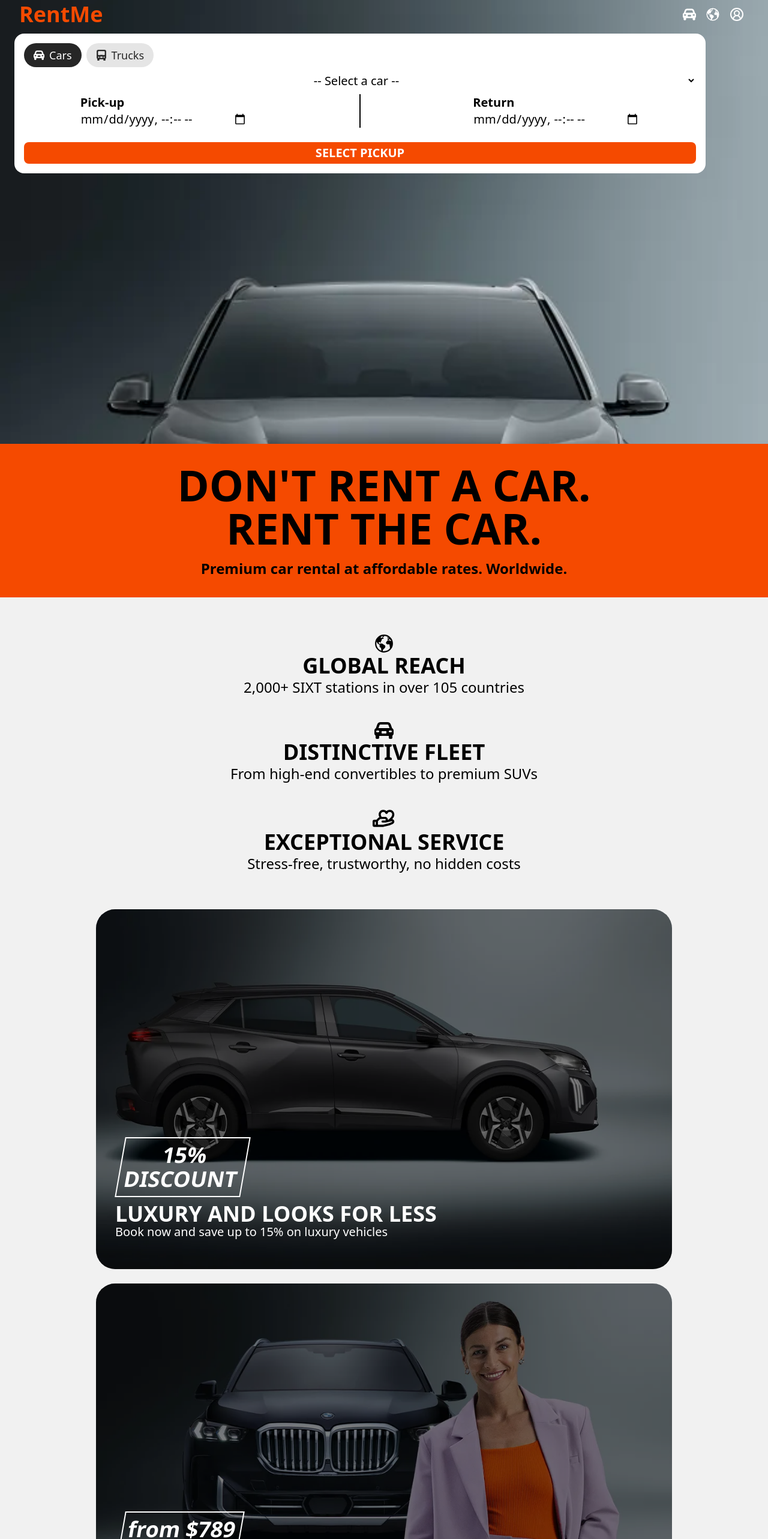
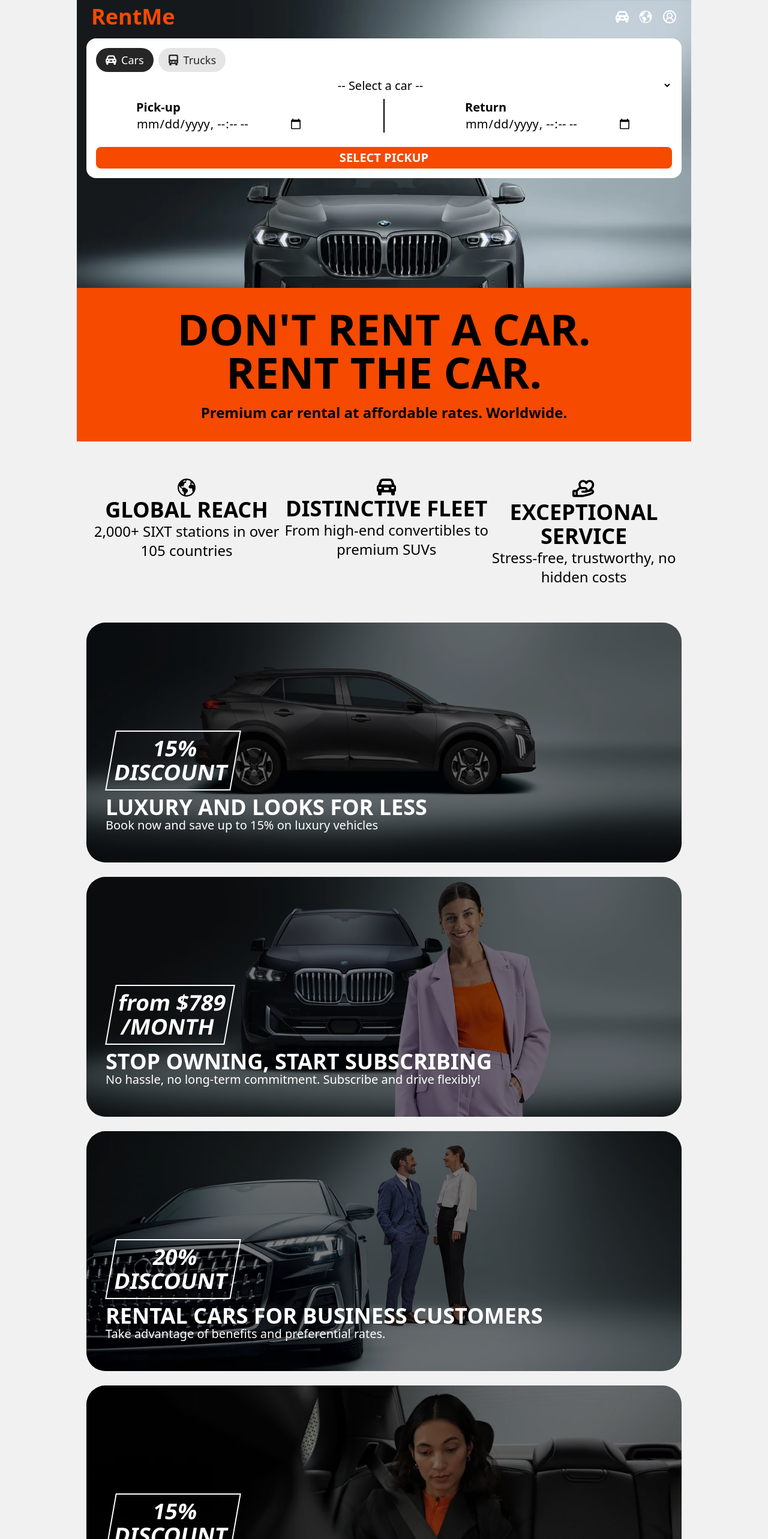
Before and after one commit to michelezedda/rentme, a React (Vite) app: page / in a window 1280 px wide. Shown: the top 2566 px of the page at 60% size. Built offline with nearby package versions, Linux system fonts and the light colour scheme; a web font is replaced by a local one; what tailwindcss-motion would draw is missing.

Commit message:
media queries completed

```diff
--- a/src/components/Footer.jsx
+++ b/src/components/Footer.jsx
@@ -5,8 +5,12 @@ function Footer() {
   return (
     <>
       <div className="flex flex-col text-white bg-neutral-800 p-8 gap-4">
+        <div>
           <span className="text-4xl font-bold text-orange-600">RentMe</span>
-        <div className="flex flex-col gap-2">
+        </div>
+        <div className="md:flex md:flex-row">
+          <div className="md:flex md:flex-row gap-25">
+            <div>
               <h4 className="text-xl text-neutral-400 font-semibold">
                 Our programs
               </h4>
@@ -16,6 +20,8 @@ function Footer() {
                 <li>Car rental deals</li>
                 <li>RentMe app</li>
               </ul>
+            </div>
+            <div>
               <h4 className="text-xl text-neutral-400 font-semibold mt-2">
                 RentMe for business
               </h4>
@@ -25,6 +31,8 @@ function Footer() {
                 <li>Business car alternatives</li>
                 <li>Travel agencies</li>
               </ul>
+            </div>
+            <div>
               <h4 className="text-xl text-neutral-400 font-semibold mt-2">
                 About us
               </h4>
@@ -35,10 +43,12 @@ function Footer() {
                 <li>Terms & conditions</li>
               </ul>
             </div>
+          </div>
+        </div>
         <div className="flex mt-2 gap-2">
           <img src={appStoreImg} alt="app-store" />
           <img src={playStoreImg} alt="play-store" />
-        </div>{" "}
+        </div>
         <p className="text-2xl text-neutral-400 font-semibold">
           &#169; RentMe {new Date().getFullYear()}
         </p>
--- a/src/components/Header.jsx
+++ b/src/components/Header.jsx
@@ -3,7 +3,7 @@ import React from "react";
 function Header() {
   return (
     <>
-      <div className="bg-cover bg-[url('../public/media/header-mobile.png')] bg-center bg-no-repeat h-185"></div>
+      <div className="bg-[url('../public/media/header-mobile.png')] md:bg-[url('../public/media/header-desktop.png')] bg-cover bg-center bg-no-repeat h-185 md:h-120"></div>
       <div className="flex flex-col items-center bg-orange-600 text-black py-8">
         <h1 className="text-center text-7xl mb-4 font-bold">
           DON'T RENT A CAR. <br /> RENT THE CAR.
--- a/src/components/Hero.jsx
+++ b/src/components/Hero.jsx
@@ -5,25 +5,25 @@ import { PiHandHeartBold } from "react-icons/pi";
 function Hero() {
   return (
     <>
-      <div className="flex flex-col mt-15">
-        <div className="place-items-center">
+      <div className="flex flex-col md:flex-row mt-15 px-6">
+        <div className="justify-center items-center place-items-center text-center">
           <IoEarth className="size-8.5" />
           <h3 className="text-4xl font-semibold">GLOBAL REACH</h3>
           <p className="text-2xl">2,000+ SIXT stations in over 105 countries</p>
         </div>
-        <div className="place-items-center mt-10">
+        <div className="place-items-center mt-10 md:mt-0 text-center">
           <FaCarRear className="size-8" />
           <h3 className="text-4xl font-semibold">DISTINCTIVE FLEET</h3>
           <p className="text-2xl">From high-end convertibles to premium SUVs</p>
         </div>
-        <div className="place-items-center mt-10">
+        <div className="place-items-center mt-10 md:mt-0 text-center">
           <PiHandHeartBold className="size-9.5" />
           <h3 className="text-4xl font-semibold">EXCEPTIONAL SERVICE</h3>
           <p className="text-2xl">Stress-free, trustworthy, no hidden costs</p>
         </div>
       </div>
       <div className="mt-15 mx-4">
-        <div className="relative h-150 rounded-4xl bg-[url('../public/media/hero1.png')] bg-center bg-cover after:absolute after:inset-0 after:bg-black/50 after:rounded-4xl text-white cursor-pointer">
+        <div className="relative h-150 md:h-100 rounded-4xl bg-[url('../public/media/hero1.png')] bg-center bg-cover after:absolute after:inset-0 after:bg-black/50 after:rounded-4xl text-white cursor-pointer">
           <div className="absolute bottom-30 left-10 z-1 border-white border-2 text-center p-2 -skew-x-10">
             <span className="text-4xl font font-bold">
               15% <br /> DISCOUNT
@@ -36,7 +36,7 @@ function Hero() {
             Book now and save up to 15% on luxury vehicles
           </p>
         </div>
-        <div className="relative h-150 rounded-4xl bg-[url('../public/media/hero2.png')] bg-center bg-cover after:absolute after:inset-0 after:bg-black/50 after:rounded-4xl text-white my-6 cursor-pointer">
+        <div className="relative h-150 md:h-100 rounded-4xl bg-[url('../public/media/hero2.png')] bg-center bg-cover after:absolute after:inset-0 after:bg-black/50 after:rounded-4xl text-white my-6 cursor-pointer">
           <div className="absolute bottom-30 left-10 z-1 border-white border-2 text-center p-2 -skew-x-10">
             <span className="text-4xl font font-bold">
               from $789 <br /> /MONTH
@@ -49,8 +49,8 @@ function Hero() {
             No hassle, no long-term commitment. Subscribe and drive flexibly!
           </p>
         </div>
-        <div className="relative h-150 rounded-4xl bg-[url('../public/media/hero3.png')] bg-center bg-cover after:absolute after:inset-0 after:bg-black/50 after:rounded-4xl text-white my-6 cursor-pointer">
-          <div className="absolute bottom-40 left-10 z-1 border-white border-2 text-center p-2 -skew-x-10">
+        <div className="relative h-150 md:h-100 rounded-4xl bg-[url('../public/media/hero3.png')] bg-center bg-cover after:absolute after:inset-0 after:bg-black/50 after:rounded-4xl text-white my-6 cursor-pointer">
+          <div className="absolute bottom-40 md:bottom-30 left-10 z-1 border-white border-2 text-center p-2 -skew-x-10">
             <span className="text-4xl font font-bold">
               20% <br /> DISCOUNT
             </span>
@@ -62,8 +62,8 @@ function Hero() {
             Take advantage of benefits and preferential rates.
           </p>
         </div>
-        <div className="relative h-150 rounded-4xl bg-[url('../public/media/hero4.png')] bg-center bg-cover after:absolute after:inset-0 after:bg-black/50 after:rounded-4xl text-white cursor-pointer">
-          <div className="absolute bottom-40 left-10 z-1 border-white border-2 text-center p-2 -skew-x-10">
+        <div className="relative h-150 md:h-100 rounded-4xl bg-[url('../public/media/hero4.png')] bg-center bg-cover after:absolute after:inset-0 after:bg-black/50 after:rounded-4xl text-white cursor-pointer">
+          <div className="absolute bottom-40 md:bottom-30 left-10 z-1 border-white border-2 text-center p-2 -skew-x-10">
             <span className="text-4xl font font-bold">
               15% <br /> DISCOUNT
             </span>
--- a/src/components/Home.jsx
+++ b/src/components/Home.jsx
@@ -8,14 +8,14 @@ import Footer from "./Footer";
 function Home() {
   return (
     <>
-      <Navbar />
-      <Header />
-      <div className="container mx-auto lg:px-4 max-w-screen-lg">
+      <div className="container mx-auto max-w-screen-lg">
+        <Navbar />
+        <Header />
         <Hero />
         <Vehicles />
         <Reviews />
+        <Footer />
       </div>
-      <Footer />
     </>
   );
 }
--- a/src/components/Navbar.jsx
+++ b/src/components/Navbar.jsx
@@ -37,13 +37,13 @@ function Navbar() {
   return (
     <>
       <div
-        className={`fixed left-0 right-0 mx-6 w-full transition-opacity duration-200 ${
+        className={`fixed left-0 right-0 max-w-screen-lg lg:px-4 mx-6 lg:mx-auto transition-opacity duration-200 ${
           isSelectionVisible
             ? "motion-translate-y-in-100"
             : "opacity-0 pointer-events-none"
         }`}
       >
-        <div className="flex justify-between py-1 pl-2 pr-16">
+        <div className="flex justify-between py-1 md:py-2 p-2 placeitem">
           <span className="text-4xl font-bold text-orange-600">RentMe</span>
           <ul className="flex gap-4 py-1 items-center text-white">
             <li className="hover:text-orange-600 cursor-pointer ease-in-out duration-500">
@@ -57,7 +57,7 @@ function Navbar() {
             </li>
           </ul>
         </div>
-        <div className="mt-2 w-[90%] bg-white rounded-2xl text-black p-4 gap-4">
+        <div className="mt-2 bg-white rounded-2xl text-black p-4 gap-4">
           <div className="flex gap-2">
             <button
               className={`flex text-lg gap-2 place-items-center ${
@@ -90,7 +90,7 @@ function Navbar() {
                   <select
                     name="cars"
                     id="cars"
-                    className="text-center"
+                    className="text-center cursor-pointer"
                     defaultValue=""
                     required
                   >
@@ -112,7 +112,7 @@ function Navbar() {
                   <select
                     name="trucks"
                     id="trucks"
-                    className="text-center"
+                    className="text-center cursor-pointer"
                     defaultValue=""
                     required
                   >
@@ -134,6 +134,7 @@ function Navbar() {
                     type="datetime-local"
                     id="pickup"
                     name="Pick-up"
+                    className="cursor-pointer"
                     required
                   />
                 </div>
@@ -146,6 +147,7 @@ function Navbar() {
                     type="datetime-local"
                     id="return"
                     name="Return"
+                    className="cursor-pointer"
                     required
                   />
                 </div>
--- a/src/components/ReviewCard.jsx
+++ b/src/components/ReviewCard.jsx
@@ -3,7 +3,7 @@ import React from "react";
 function ReviewCard({ name, location, comment }) {
   return (
     <>
-      <div className="flex flex-col items-center justify-center mt-10 text-white px-4 h-140 bg-black/50">
+      <div className="flex flex-col items-center justify-center mt-10 text-white px-4 md:px-50 h-140 bg-black/50">
         <p className="text-4xl">{comment}</p>
         <div className="flex mt-6 items-end">
           <h4 className="text-4xl">
--- a/src/components/Vehicles.jsx
+++ b/src/components/Vehicles.jsx
@@ -13,6 +13,7 @@ function Vehicles() {
         <h2 className="text-6xl my-6 text-center font-semibold">
           THE PERFECT CAR FOR YOUR NEXT TRIP
         </h2>
+        <div className="w-full mt-4">
           <Splide
             options={{
               perMove: 1,
@@ -20,6 +21,7 @@ function Vehicles() {
               pagination: false,
               arrows: false,
               type: "loop",
+              fixedWidth: "472px",
             }}
           >
             {cars.map((car) => (
@@ -30,10 +32,12 @@ function Vehicles() {
               </SplideSlide>
             ))}
           </Splide>
+        </div>
         {/* Trucks */}
         <h2 className="text-6xl my-6 text-center font-semibold">
           OR TRUCK FOR ANY JOB, ANYWHERE
         </h2>
+        <div className="w-full mt-4">
           <Splide
             options={{
               perMove: 1,
@@ -41,16 +45,18 @@ function Vehicles() {
               pagination: false,
               arrows: false,
               type: "loop",
+              fixedWidth: "472px",
             }}
           >
-          {trucks.map((truck) => (
-            <SplideSlide key={truck.id}>
+            {cars.map((car) => (
+              <SplideSlide key={car.id}>
                 <div className="flex justify-center">
-                <VehicleCard {...truck} />
+                  <VehicleCard {...car} />
                 </div>
               </SplideSlide>
             ))}
           </Splide>
+        </div>
       </div>
     </>
   );
```
Lines whose indentation alone changed are shown as unchanged.
